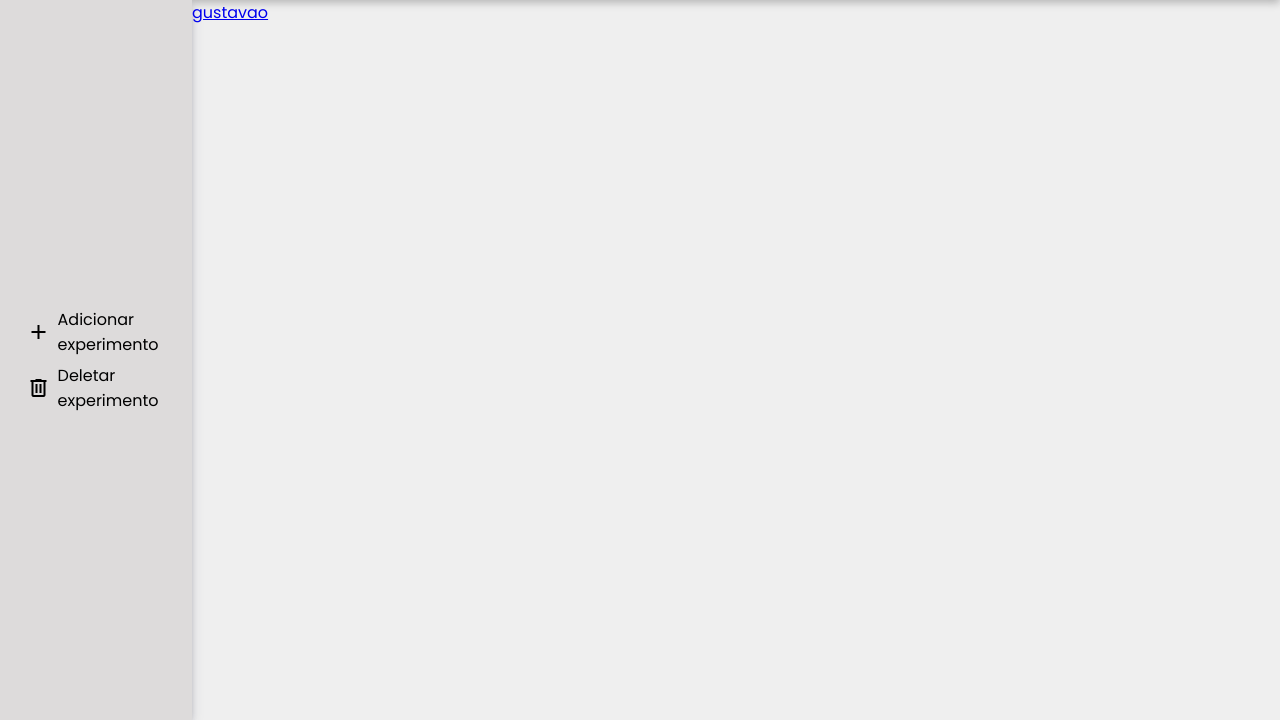
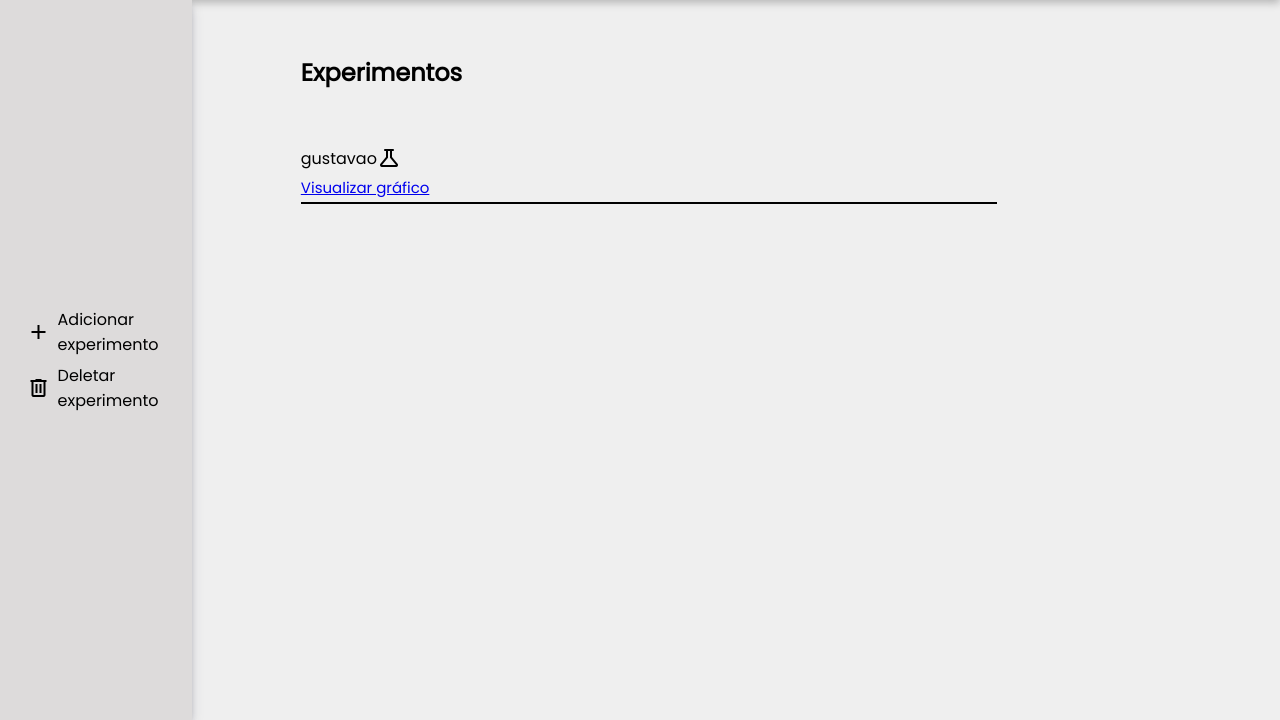
Before and after one commit to hnorioka/chemistry_dataview, a Django app: page /dashboard/ in a window 1280 px wide. Shown: the part 80-800 px from the top of the page. Run offline with Django 4.2, Linux system fonts and the light colour scheme; data comes from the database, SQL or seed files in the repository; both versions use the stored data as it was after the commit.

Commit message:
Estilizando dashboard

```diff
--- a/core/static/core/dashboard.css
+++ b/core/static/core/dashboard.css
@@ -49,8 +49,6 @@
     position: absolute;
     width: 100%;
     height: 100%;
-    background-color: #000;
-    opacity: 0.5;
     display: none;
     justify-content: center;
     align-items: center;
@@ -66,15 +64,30 @@
     background-color: #fff;
     box-shadow: rgba(50, 50, 93, 0.25) 0px 6px 12px -2px, rgba(0, 0, 0, 0.3) 0px 3px 7px -3px;
     border-radius: 1rem;
+
 }
-
+.form-voltar{
+    width: 80%;
+    height: 10%;
+    display: flex;
+    align-items: center;
+    justify-content: end;
+}
+.form-voltar span{
+    cursor: pointer;
+    background-color:red;
+    border-radius: 10px;
+    color: #fff;
+    padding: 5px;
+}
 .form-titulo{
     width: 100%;
-    height: 30%;
+    height: 20%;
     display: flex;
     justify-content: center;
     align-items: center;
 }
+
 
 .form-input{
     display: flex;
@@ -84,9 +97,64 @@
     height: 20%;
 }
 
+.form-input input{
+    width: 70%;
+    padding: 10px;
+    border-radius: 10px;
+    border: 1px solid #000;
+    background-color: #fff;
+
+}
+
+.form-input .botao-funcional{
+    width: 50%;
+    cursor: pointer;
+    padding: 10px;
+    border-radius: 10px;
+    background-color: #00FA9A;
+    border: none;
+    box-shadow: rgba(50, 50, 93, 0.25) 0px 6px 12px -2px, rgba(0, 0, 0, 0.3) 0px 3px 7px -3px;
+}
+
 .container-dashboard-experimentos{
     width: 85%;
     height: 100%;
     display: flex;
+    align-items: center;
     flex-direction: column;
 }
+
+.container-dashboard-experimentos-titulo{
+    width: 80%;
+    height: 20%;
+    display: flex;
+    align-items: center;
+}
+.container-dashboard-experimentos-itens{
+    width: 80%;
+    height: 80%;
+    display: flex;
+    flex-direction: column;
+}
+
+.container-dashboard-experimentos-itens-caixa{
+    width: 80%;
+    height: 10%;
+    display: flex;
+    flex-direction: column;
+    border-bottom: 2px solid #000;
+}
+
+.container-dashboard-experimentos-itens-caixa p {
+    color: #000;
+}
+
+.container-dashboard-experimentos-itens-caixa div{
+    height: 50%;
+    display: flex;
+    align-items: center;
+}
+
+.container-dashboard-experimentos-itens-caixa div a {
+    font-size: 15px;
+}
--- a/core/static/core/js/modals.js
+++ b/core/static/core/js/modals.js
@@ -2,6 +2,9 @@ window.onload = ()=>{
 
     const btns = document.querySelectorAll('.button-open-modal')
     const modals = document.querySelectorAll('.modal')
+    const modalsGraficos = document.querySelectorAll('.modal-grafico')
+    const btnsGraficos = document.querySelectorAll('.caixa-visualizar')
+    console.log(btnsGraficos)
     const closeModal = document.querySelectorAll('.close-modal')
 
     btns.forEach((item, index) =>{
@@ -30,7 +33,36 @@ window.onload = ()=>{
 
     closeModal.forEach((item, index) =>{
         item.addEventListener('click', () => {
-            modals[index].classList.remove('ativo')
+            if(modals.length !== 0){
+                modals[index].classList.remove('ativo')
+            }
+
+            if(modalsGraficos.length !== 0){
+                modalsGraficos[index].classList.remove('ativo')
+            }
+
+
+        })
+    })
+
+    btnsGraficos.forEach((item, index) =>{
+        item.addEventListener('click', () => {
+
+            const adicionarAmostraModalIndex = 0;
+            const deletarAmostraModalIndex = 1;
+            const editarAmostraModalIndex = 2
+
+            if(index === adicionarAmostraModalIndex){
+                modalsGraficos[index].classList.add('ativo')
+            }
+
+            if(index === deletarAmostraModalIndex){
+                modalsGraficos[index].classList.add('ativo')
+            }
+
+            if(index === editarAmostraModalIndex){
+                modalsGraficos[index].classList.add('ativo')
+            }
         })
     })
 
--- a/core/static/core/visualizar-experimento.css
+++ b/core/static/core/visualizar-experimento.css
@@ -1,6 +1,7 @@
 .container-grafico{
     width: 100%;
     height: 90vh;
+    position: relative;
 }
 
 .caixa-visualizar{
@@ -12,6 +13,8 @@
     margin: 5% 0;
     padding-bottom: 1%;
     cursor: pointer;
+    text-decoration: none;
+    color: #000;
 }
 
 .container-grafico-box{
@@ -34,3 +37,24 @@
 .caixa-visualizar:hover{
     border-bottom: 2px solid #000;
 }
+
+.modal-grafico{
+    position: absolute;
+    width: 100%;
+    height: 100%;
+    display: none;
+    justify-content: center;
+    align-items: center;
+}
+
+.modal-grafico.ativo{
+    display: flex;
+}
+.modal-grafico form{
+    width: 30%;
+    height: 60%;
+    background-color: #fff;
+    box-shadow: rgba(50, 50, 93, 0.25) 0px 6px 12px -2px, rgba(0, 0, 0, 0.3) 0px 3px 7px -3px;
+    border-radius: 1rem;
+
+}
--- a/core/templates/core/dashboard.html
+++ b/core/templates/core/dashboard.html
@@ -4,7 +4,11 @@
         <div class="modal">
             <form action="{% url 'cadastrar-experimento' %}" method="post">
                 {% csrf_token %}
-                <span class="close-modal">x</span>
+                <div class="form-voltar">
+                    <span class="material-symbols-outlined close-modal">
+                        undo
+                    </span>
+                </div>
                 <div class='form-titulo'>
                     <h4>Cadastrar experiemento</h4>
                 </div>
@@ -12,13 +16,17 @@
                     <input type="text" name="nome" id="" placeholder="nome">
                 </div>
                 <div class="form-input">
-                    <input type="submit" value="cadastrar">
+                    <input class="botao-funcional" type="submit" value="cadastrar">
                 </div>
             </form>
         </div>
         <div class="modal">
             <form action="{% url 'deletar-experimento' %}" method="post">
-                <span class="close-modal">x</span>
+                <div class="form-voltar">
+                    <span class="material-symbols-outlined close-modal">
+                        undo
+                    </span>
+                </div>
                 {% csrf_token %}
                 <div class='form-titulo'>
                     <h4>Deletar experiemento</h4>
@@ -27,7 +35,7 @@
                     <input type="text" name="nome" id="" placeholder="nome">
                 </div>
                 <div class="form-input">
-                    <input type="submit" value="deletar">
+                    <input class="botao-funcional" type="submit" value="deletar">
                 </div>
             </form>
         </div>
@@ -54,9 +62,24 @@
             </div>
         </section>
         <section class="container-dashboard-experimentos">
-            {% for experimento in experimentos %}
-                <a href="/visualizar-experimento/{{experimento.id}}">{{experimento.nome}}</a>
-            {% endfor %}
+            <div class="container-dashboard-experimentos-titulo">
+                <h2>Experimentos</h2>
+            </div>
+            <div class="container-dashboard-experimentos-itens">
+                {% for experimento in experimentos %}
+                    <div class="container-dashboard-experimentos-itens-caixa">
+                        <div>
+                            <p>{{experimento.nome}}</p>
+                            <span class="material-symbols-outlined">
+                                science
+                            </span>
+                        </div>
+                        <div>
+                            <a href="/visualizar-experimento/{{experimento.id}}">Visualizar gráfico</a>
+                        </div>
+                    </div>
+                {% endfor %}
+            </div>
         </section>
     </main>
 {% endblock %}
```
Also changed, not shown: core/templates/core/visualizar-experimento.html (+57 -1 lines), db.sqlite3.
